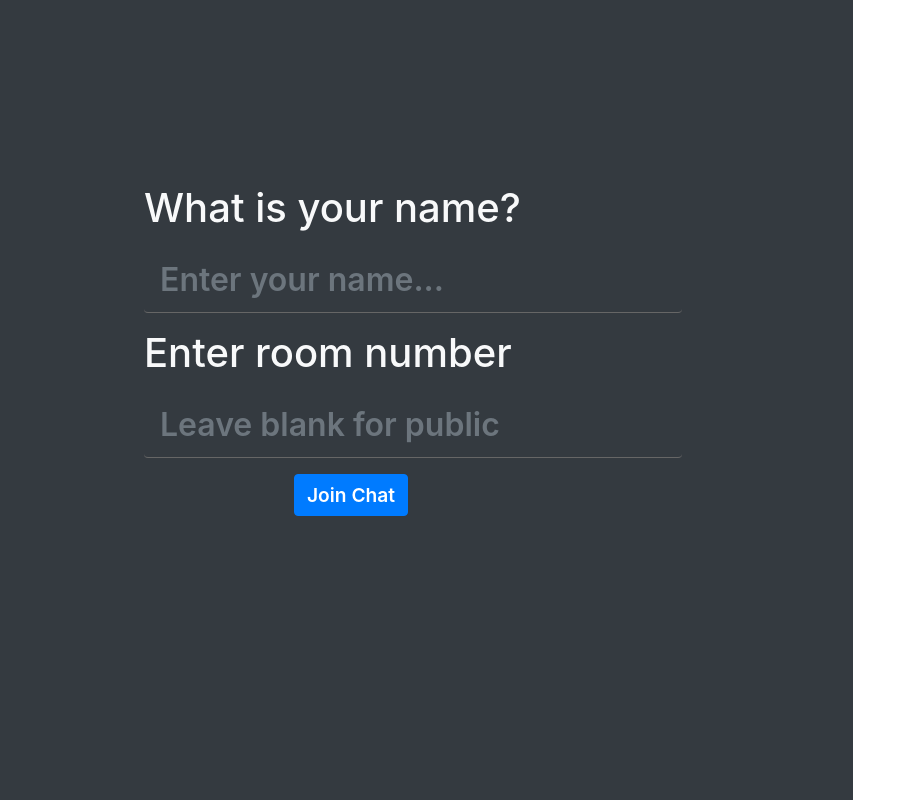
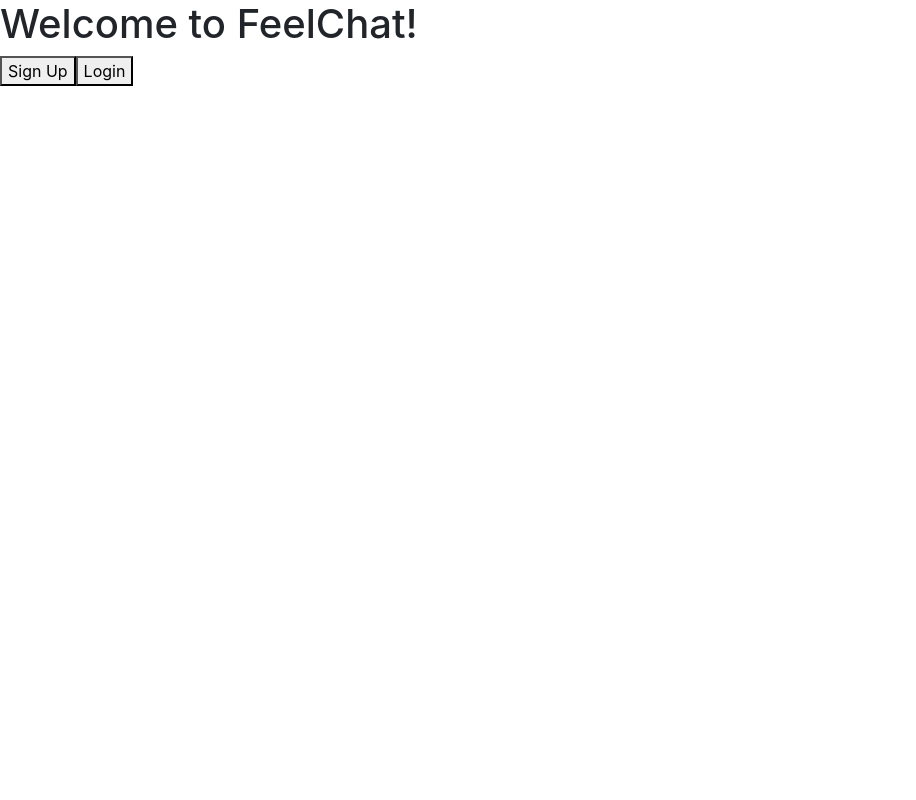
Before and after one commit to superlioning/FeelChat, a Next.js app: page / in a window 1280 px wide. Shown: the whole page, without its empty margins (0-916 px from the left). Built offline with nearby package versions, Linux system fonts and the light colour scheme.

Commit message:
Update index page

```diff
--- a/pages/index.js
+++ b/pages/index.js
@@ -1,138 +1,23 @@
 import React from 'react';
-import Layout from '../components/Layout';
-import Chat from '../components/Chat';
-import { useGlobalState } from '../context/GlobalStateContext';
+import { useRouter } from 'next/router';
 
 
 /**
- * @returns - The main page of the application where the user enters their name and accesses the chat
+ * @description - Home page for greeting users and providing buttons to sign up and login
+ * @returns - Home page with buttons to sign up and login
  */
 
 
-const IndexPage = () => {
-
-    // Extract user, setUser, room, and setRoom state from global context
-    const { user, setUser, room, setRoom, setChannel, reinitialize } = useGlobalState();
-
-    // Event handler to handle the submission of the user name, room number, and channel
-    const handleSubmit = () => {
-        const userInput = document.getElementById('userInput').value;
-        const roomInput = document.getElementById('roomInput').value;
-
-        if (userInput) {
-            setUser(userInput);
-        }
-        if (roomInput) {
-            setRoom(roomInput);
-            setChannel(roomInput + '-room');
-        }
-    };
-
-    // Event handler to handle the exit of the user from the chat
-    const handleExit = () => {
-        reinitialize();
-    };
-
-    const inputStyle = {
-        background: 'transparent',
-        color: '#999',
-        border: 'none',
-        borderBottom: '1px solid #666',
-        fontSize: '2rem',
-        fontWeight: 600,
-        boxShadow: 'none !important',
-    };
+const Home = () => {
+    const router = useRouter();
 
     return (
-        <Layout pageTitle="FeelChat">
-            <main className="container-fluid position-absolute h-100 bg-dark">
-                <div className="row position-absolute w-100 h-100">
-
-                    {/* Section for user greeting and user input */}
-                    <section className="col-md-8 d-flex flex-row flex-wrap align-items-center align-content-center px-5">
-                        <div className="px-5 mx-5">
-                            {/* Input user name */}
-                            <span className="d-block w-100 h1 text-light" style={{ marginTop: -100 }}>
-                                {
-                                    user ?
-                                        (<span>
-                                            <span style={{ color: '#999' }}>Hello!</span> {user}
-                                        </span>)
-                                        :
-                                        (`What is your name?`)
-                                }
-                            </span>
-                            {!user && (
-                                <input
-                                    id="userInput"
-                                    type="text"
-                                    className="mt-3 form-control px-3 py-2"
-                                    autoComplete="off"
-                                    placeholder="Enter your name..."
-                                    style={inputStyle}
-                                />
-                            )}
-                            {/* Input room number */}
-                            <span className="d-block w-100 h1 text-light mt-3">
-                                {
-                                    user ?
-                                        (<span>
-                                            <span style={{ color: '#999' }}> Chatting in </span> {room}
-                                        </span>)
-                                        :
-                                        (`Enter room number`)
-                                }
-                            </span>
-                            {!user && (
-                                <input
-                                    id="roomInput"
-                                    type="text"
-                                    className="mt-3 form-control px-3 py-2"
-                                    autoComplete="off"
-                                    placeholder="Leave blank for public"
-                                    style={inputStyle}
-                                />
-                            )}
-                            {/* Submit button*/}
-                            {!user && (
-                                <button
-                                    onClick={handleSubmit}
-                                    className="btn btn-primary mt-3"
-                                    style={{
-                                        fontSize: '1.2rem',
-                                        fontWeight: 600,
-                                        backgroundColor: '#007bff',
-                                        marginLeft: '150px',
-                                    }}
-                                >
-                                    Join Chat
-                                </button>
-                            )}
-                            {/* Exit button*/}
-                            {user && (
-                                <button onClick={handleExit}
-                                    className="btn btn-danger mt-3"
-                                    style={{
-                                        fontSize: '1.2rem',
-                                        fontWeight: 600,
-                                        marginLeft: '150px',
-                                    }}
-                                >
-                                    Exit Chat
-                                </button>
-                            )}
-                        </div>
-                    </section>
-
-                    {/* Section for the Chat component, displayed only when the user is set */}
-                    <section className="col-md-4 position-relative d-flex flex-wrap h-100 align-items-start align-content-between bg-white px-0">
-                        {user && <Chat />}
-                    </section>
-
-                </div>
-            </main>
-        </Layout>
+        <div>
+            <h1>Welcome to FeelChat!</h1>
+            <button onClick={() => router.push('/signupPage')}>Sign Up</button>
+            <button onClick={() => router.push('/loginPage')}>Login</button>
+        </div>
     );
 };
 
-export default IndexPage;
+export default Home;
```
